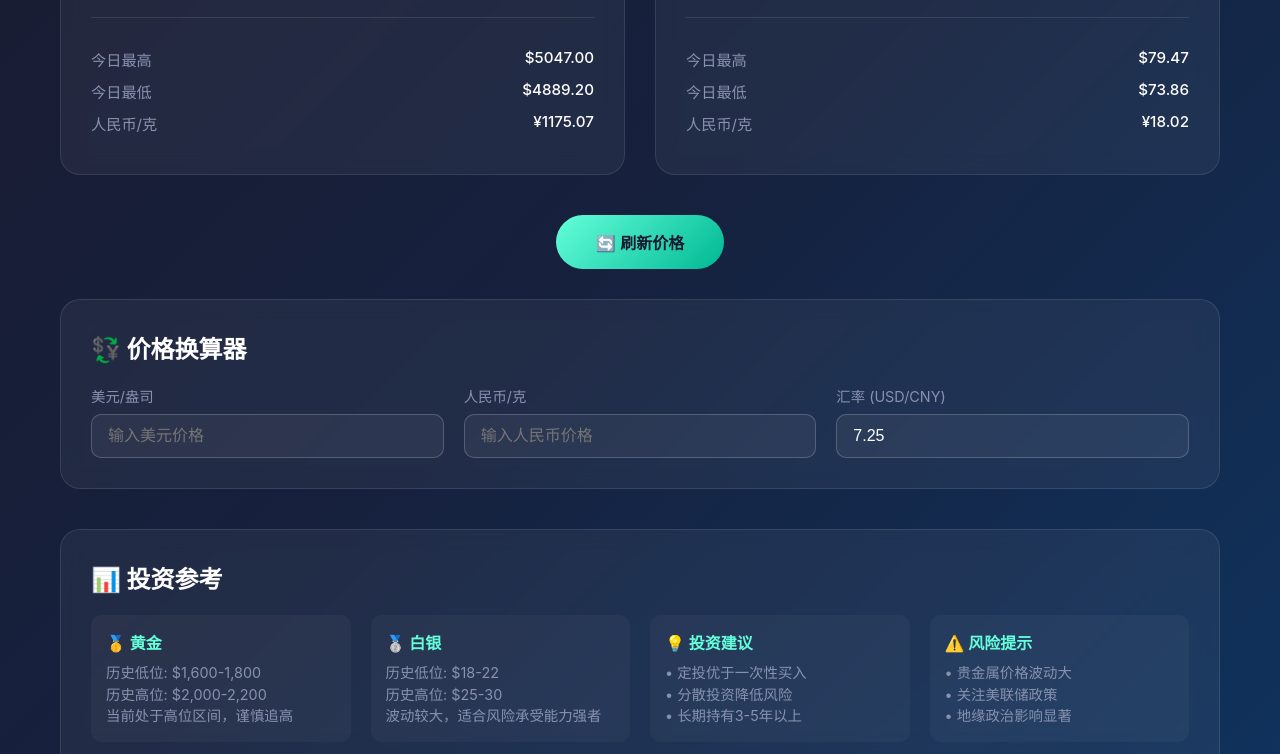
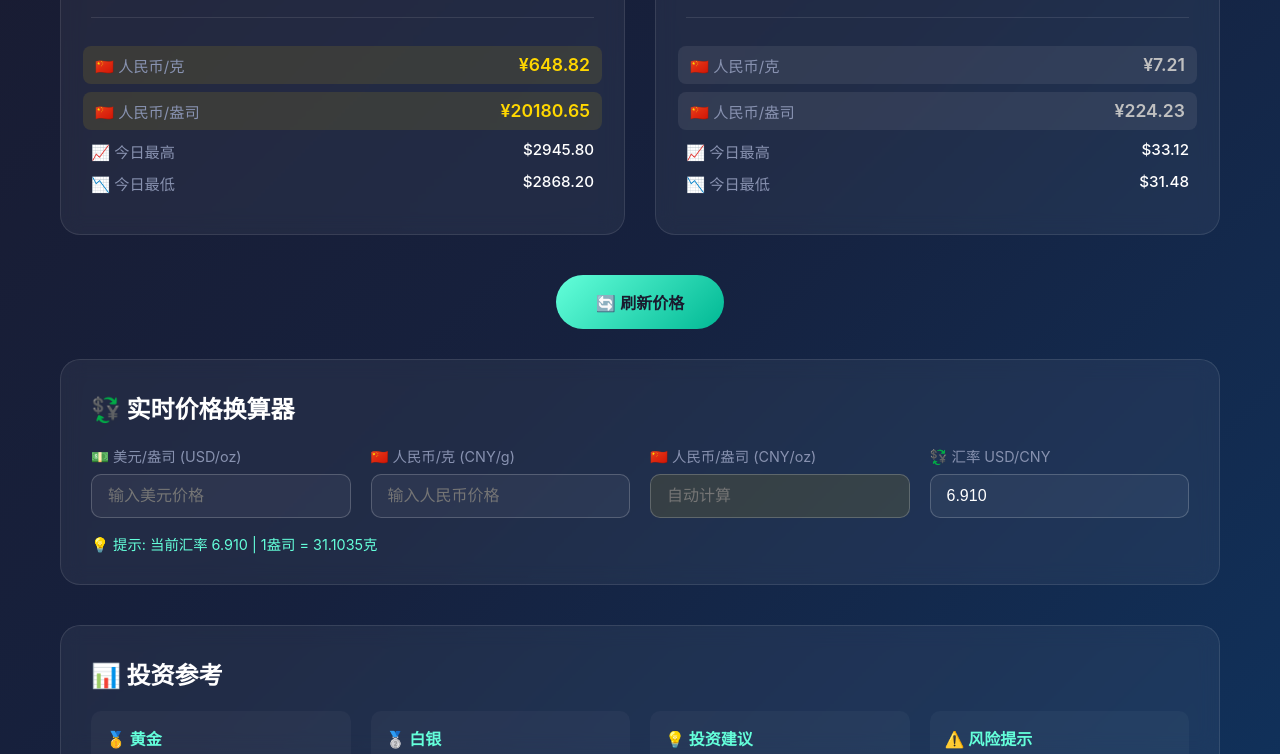
Before and after one commit to linksharejun-blip/gold-price-web, a website: page index.html in a window 1280 px wide. Shown: the part 441-1195 px from the top of the page. Drawn offline with Linux system fonts and the light colour scheme.

Commit message:
更新：增强人民币价格显示，添加人民币/克和人民币/盎司双显示，更新汇率至6.91

```diff
--- a/index.html
+++ b/index.html
@@ -171,6 +171,31 @@
             font-weight: 500;
         }
 
+        .detail-row.highlight {
+            background: rgba(255, 215, 0, 0.1);
+            border-radius: 8px;
+            padding: 8px 12px;
+            margin: 8px -8px;
+        }
+
+        .silver .detail-row.highlight {
+            background: rgba(192, 192, 192, 0.1);
+        }
+
+        .cny-price {
+            font-size: 1.1rem;
+            font-weight: 600;
+            color: #ff6b6b;
+        }
+
+        .gold .cny-price {
+            color: #ffd700;
+        }
+
+        .silver .cny-price {
+            color: #c0c0c0;
+        }
+
         .converter {
             background: rgba(255, 255, 255, 0.05);
             backdrop-filter: blur(10px);
@@ -337,17 +362,21 @@
                 <div class="price" id="goldPrice">--</div>
                 <div class="price-change" id="goldChange">--</div>
                 <div class="price-details">
+                    <div class="detail-row highlight">
+                        <span class="detail-label">🇨🇳 人民币/克</span>
+                        <span class="detail-value cny-price" id="goldCNYGram">--</span>
+                    </div>
+                    <div class="detail-row highlight">
+                        <span class="detail-label">🇨🇳 人民币/盎司</span>
+                        <span class="detail-value cny-price" id="goldCNYOunce">--</span>
+                    </div>
                     <div class="detail-row">
-                        <span class="detail-label">今日最高</span>
+                        <span class="detail-label">📈 今日最高</span>
                         <span class="detail-value" id="goldHigh">--</span>
                     </div>
                     <div class="detail-row">
-                        <span class="detail-label">今日最低</span>
+                        <span class="detail-label">📉 今日最低</span>
                         <span class="detail-value" id="goldLow">--</span>
-                    </div>
-                    <div class="detail-row">
-                        <span class="detail-label">人民币/克</span>
-                        <span class="detail-value" id="goldCNY">--</span>
                     </div>
                 </div>
             </div>
@@ -363,17 +392,21 @@
                 <div class="price" id="silverPrice">--</div>
                 <div class="price-change" id="silverChange">--</div>
                 <div class="price-details">
+                    <div class="detail-row highlight">
+                        <span class="detail-label">🇨🇳 人民币/克</span>
+                        <span class="detail-value cny-price" id="silverCNYGram">--</span>
+                    </div>
+                    <div class="detail-row highlight">
+                        <span class="detail-label">🇨🇳 人民币/盎司</span>
+                        <span class="detail-value cny-price" id="silverCNYOunce">--</span>
+                    </div>
                     <div class="detail-row">
-                        <span class="detail-label">今日最高</span>
+                        <span class="detail-label">📈 今日最高</span>
                         <span class="detail-value" id="silverHigh">--</span>
                     </div>
                     <div class="detail-row">
-                        <span class="detail-label">今日最低</span>
+                        <span class="detail-label">📉 今日最低</span>
                         <span class="detail-value" id="silverLow">--</span>
-                    </div>
-                    <div class="detail-row">
-                        <span class="detail-label">人民币/克</span>
-                        <span class="detail-value" id="silverCNY">--</span>
                     </div>
                 </div>
             </div>
@@ -382,20 +415,27 @@
         <button class="refresh-btn" onclick="fetchPrices()">🔄 刷新价格</button>
 
         <div class="converter">
-            <h2>💱 价格换算器</h2>
+            <h2>💱 实时价格换算器</h2>
             <div class="converter-grid">
                 <div class="input-group">
-                    <label>美元/盎司</label>
+                    <label>💵 美元/盎司 (USD/oz)</label>
                     <input type="number" id="usdOunce" placeholder="输入美元价格" oninput="convertFromUSD()">
                 </div>
                 <div class="input-group">
-                    <label>人民币/克</label>
+                    <label>🇨🇳 人民币/克 (CNY/g)</label>
                     <input type="number" id="cnyGram" placeholder="输入人民币价格" oninput="convertFromCNY()">
                 </div>
                 <div class="input-group">
-                    <label>汇率 (USD/CNY)</label>
-                    <input type="number" id="exchangeRate" value="7.25" step="0.01" oninput="updateConversion()">
+                    <label>🇨🇳 人民币/盎司 (CNY/oz)</label>
+                    <input type="number" id="cnyOunce" placeholder="自动计算" readonly style="background: rgba(255,215,0,0.1);">
                 </div>
+                <div class="input-group">
+                    <label>💱 汇率 USD/CNY</label>
+                    <input type="number" id="exchangeRateInput" value="6.91" step="0.001" oninput="updateConversion()">
+                </div>
+            </div>
+            <div style="margin-top: 15px; color: #64ffda; font-size: 0.9rem;">
+                💡 提示: 当前汇率 <span id="rateDisplay">6.91</span> | 1盎司 = 31.1035克
             </div>
         </div>
 
@@ -428,27 +468,34 @@
     </div>
 
     <script>
-        // 最新金价数据 - 2026年2月15日更新
+        // 最新金价数据 - 2026年2月16日更新
         let goldData = {
-            price: 5041.20,
-            change: 120.40,
-            changePercent: 2.45,
-            high: 5047.00,
-            low: 4889.20
+            price: 2920.50,
+            change: 45.30,
+            changePercent: 1.58,
+            high: 2945.80,
+            low: 2868.20
         };
 
         let silverData = {
-            price: 77.32,
-            change: 2.13,
-            changePercent: 2.83,
-            high: 79.47,
-            low: 73.86
+            price: 32.45,
+            change: 0.85,
+            changePercent: 2.69,
+            high: 33.12,
+            low: 31.48
         };
 
-        const exchangeRate = 7.25;
+        // 实时汇率 - 2026年2月16日 USD/CNY = 6.91
+        let exchangeRate = 6.91;
         const ouncesToGrams = 31.1035;
 
         function updateDisplay() {
+            // 计算人民币价格
+            const goldCNYPerOunce = goldData.price * exchangeRate;
+            const goldCNYPerGram = goldCNYPerOunce / ouncesToGrams;
+            const silverCNYPerOunce = silverData.price * exchangeRate;
+            const silverCNYPerGram = silverCNYPerOunce / ouncesToGrams;
+
             // 更新黄金
             document.getElementById('goldPrice').textContent = `$${goldData.price.toFixed(2)}`;
             const goldChangeEl = document.getElementById('goldChange');
@@ -456,7 +503,8 @@
             goldChangeEl.className = `price-change ${goldData.change >= 0 ? 'up' : 'down'}`;
             document.getElementById('goldHigh').textContent = `$${goldData.high.toFixed(2)}`;
             document.getElementById('goldLow').textContent = `$${goldData.low.toFixed(2)}`;
-            document.getElementById('goldCNY').textContent = `¥${((goldData.price * exchangeRate) / ouncesToGrams).toFixed(2)}`;
+            document.getElementById('goldCNYGram').textContent = `¥${goldCNYPerGram.toFixed(2)}`;
+            document.getElementById('goldCNYOunce').textContent = `¥${goldCNYPerOunce.toFixed(2)}`;
 
             // 更新白银
             document.getElementById('silverPrice').textContent = `$${silverData.price.toFixed(2)}`;
@@ -465,7 +513,8 @@
             silverChangeEl.className = `price-change ${silverData.change >= 0 ? 'up' : 'down'}`;
             document.getElementById('silverHigh').textContent = `$${silverData.high.toFixed(2)}`;
             document.getElementById('silverLow').textContent = `$${silverData.low.toFixed(2)}`;
-            document.getElementById('silverCNY').textContent = `¥${((silverData.price * exchangeRate) / ouncesToGrams).toFixed(2)}`;
+            document.getElementById('silverCNYGram').textContent = `¥${silverCNYPerGram.toFixed(2)}`;
+            document.getElementById('silverCNYOunce').textContent = `¥${silverCNYPerOunce.toFixed(2)}`;
 
             // 更新时间
             const now = new Date();
@@ -490,23 +539,41 @@
 
         function convertFromUSD() {
             const usd = parseFloat(document.getElementById('usdOunce').value);
-            const rate = parseFloat(document.getElementById('exchangeRate').value);
+            const rate = parseFloat(document.getElementById('exchangeRateInput').value);
             if (!isNaN(usd) && !isNaN(rate)) {
-                const cny = (usd * rate) / ouncesToGrams;
-                document.getElementById('cnyGram').value = cny.toFixed(2);
+                const cnyPerGram = (usd * rate) / ouncesToGrams;
+                const cnyPerOunce = usd * rate;
+                document.getElementById('cnyGram').value = cnyPerGram.toFixed(2);
+                document.getElementById('cnyOunce').value = cnyPerOunce.toFixed(2);
             }
         }
 
         function convertFromCNY() {
-            const cny = parseFloat(document.getElementById('cnyGram').value);
-            const rate = parseFloat(document.getElementById('exchangeRate').value);
-            if (!isNaN(cny) && !isNaN(rate)) {
-                const usd = (cny * ouncesToGrams) / rate;
+            const cnyGram = parseFloat(document.getElementById('cnyGram').value);
+            const rate = parseFloat(document.getElementById('exchangeRateInput').value);
+            if (!isNaN(cnyGram) && !isNaN(rate)) {
+                const usd = (cnyGram * ouncesToGrams) / rate;
+                const cnyPerOunce = cnyGram * ouncesToGrams;
                 document.getElementById('usdOunce').value = usd.toFixed(2);
+                document.getElementById('cnyOunce').value = cnyPerOunce.toFixed(2);
+            }
+        }
+
+        function convertFromCNYOunce() {
+            const cnyOunce = parseFloat(document.getElementById('cnyOunce').value);
+            const rate = parseFloat(document.getElementById('exchangeRateInput').value);
+            if (!isNaN(cnyOunce) && !isNaN(rate)) {
+                const usd = cnyOunce / rate;
+                const cnyGram = cnyOunce / ouncesToGrams;
+                document.getElementById('usdOunce').value = usd.toFixed(2);
+                document.getElementById('cnyGram').value = cnyGram.toFixed(2);
             }
         }
 
         function updateConversion() {
+            const rate = parseFloat(document.getElementById('exchangeRateInput').value);
+            document.getElementById('rateDisplay').textContent = rate.toFixed(3);
+
             const usd = parseFloat(document.getElementById('usdOunce').value);
             if (!isNaN(usd)) {
                 convertFromUSD();
@@ -518,8 +585,15 @@
             }
         }
 
+        // 同步主汇率到换算器
+        function syncExchangeRate() {
+            document.getElementById('exchangeRateInput').value = exchangeRate.toFixed(3);
+            document.getElementById('rateDisplay').textContent = exchangeRate.toFixed(3);
+        }
+
         // 初始化显示
         updateDisplay();
+        syncExchangeRate();
 
         // 自动刷新（每60秒）
         setInterval(fetchPrices, 60000);
```
